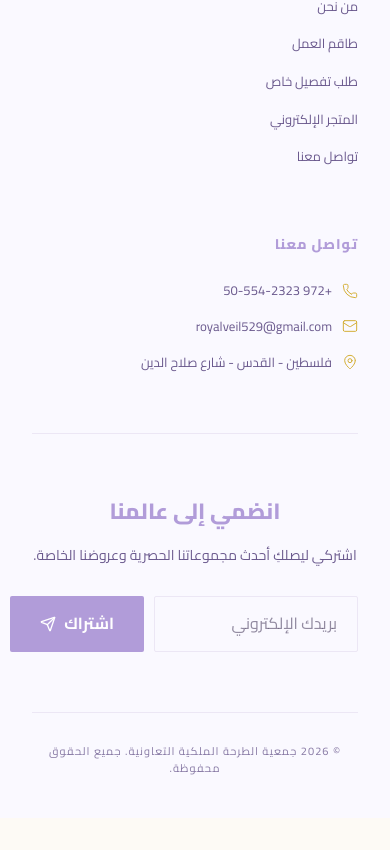
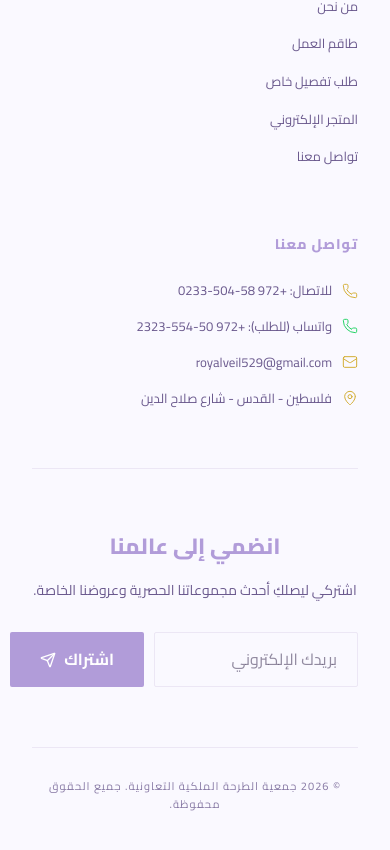
Before and after one commit to fahmyelmatry2030-lgtm/Royal-Veil, a React (Vite) app: page /dresses in a window 390 px wide. Shown: the part 9420-10270 px from the top of the page. Before the commit the page ends 10238 px from the top, so only its background shows below. Built offline with nearby package versions, Linux system fonts and the light colour scheme; a web font is replaced by a local one.

Commit message:
contact: update phone numbers for calling and WhatsApp orders

```diff
--- a/src/components/Footer.jsx
+++ b/src/components/Footer.jsx
@@ -50,7 +50,12 @@ const Footer = () => {
             <h4 style={{ fontSize: '14px', fontWeight: '800', marginBottom: '25px', letterSpacing: '1px', color: 'var(--primary-purple)' }}>تواصل معنا</h4>
             <ul style={{ listStyle: 'none', padding: 0, display: 'flex', flexDirection: 'column', gap: '15px' }}>
               <li style={{ display: 'flex', alignItems: 'center', gap: '10px', fontSize: '13px', color: 'var(--text-muted)' }}>
-                <Phone size={16} strokeWidth={1.5} color="var(--accent-gold)" /> +972 50-554-2323
+                <Phone size={16} strokeWidth={1.5} color="var(--accent-gold)" />
+                <span>للاتصال: <a href="tel:+972585040233" style={{ color: 'inherit', textDecoration: 'none' }}>+972 58-504-0233</a></span>
+              </li>
+              <li style={{ display: 'flex', alignItems: 'center', gap: '10px', fontSize: '13px', color: 'var(--text-muted)' }}>
+                <Phone size={16} strokeWidth={1.5} color="#25D366" />
+                <span>واتساب (للطلب): <a href="https://wa.me/972505542323" target="_blank" rel="noreferrer" style={{ color: 'inherit', textDecoration: 'none' }}>+972 50-554-2323</a></span>
               </li>
               <li style={{ display: 'flex', alignItems: 'center', gap: '10px', fontSize: '13px', color: 'var(--text-muted)' }}>
                 <Mail size={16} strokeWidth={1.5} color="var(--accent-gold)" /> royalveil529@gmail.com
```
